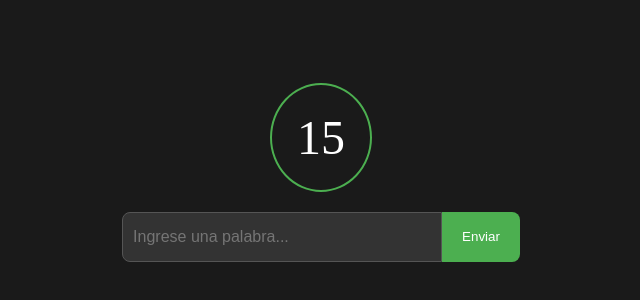
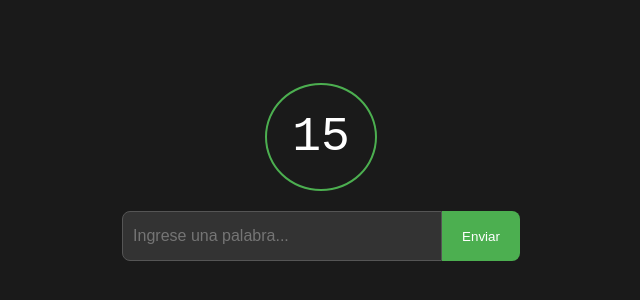
Before and after one commit to Markosuuu/unq-ui-marcos-diaz-trabajo-final, a React (Vite) app: page / in a window 1280 px wide. Shown: the part 228-528 px from the top of the page, without its empty margins (319-959 px from the left). Built offline with nearby package versions, Linux system fonts and the light colour scheme.

Commit message:
agrego estilos propios a cada página
* ya me dolían los ojos
* cambio leaderboard por score porque tiene más sentido

```diff
--- a/src/App.css
+++ b/src/App.css
@@ -7,70 +7,13 @@
 body {
   background-color: #1a1a1a;
   color: #fff;
+  font-family: "Courier New", Courier, monospace;
 }
 
-.main-container {
+main {
   display: flex;
   flex-direction: column;
   align-items: center;
   justify-content: center;
   min-height: 100vh;
 }
-
-/* Timer */
-
-.timer {
-  border: 2px solid #4caf50;
-  border-radius: 50%;
-  padding: 25px;
-  font-size: 48px;
-}
-
-/* Form ingresar palabra */
-
-.form-palabra {
-  display: flex;
-  align-items: center;
-  justify-content: center;
-  margin-top: 20px;
-  height: 50px;
-}
-
-.ingresar-palabra {
-  background-color: #333;
-  color: #fff;
-  font-size: 16px;
-  border: 1px solid #555;
-  border-radius: 8px 0 0 8px;
-  width: 320px;
-  height: 100%;
-  padding: 10px;
-}
-
-.btn-palabra {
-  background-color: #4caf50;
-  color: white;
-  border: none;
-  border-radius: 0 8px 8px 0;
-  padding: 10px 20px;
-  cursor: pointer;
-  height: 100%;
-}
-
-.btn-palabra:hover {
-  background-color: #45a049;
-}
-
-.btn-reiniciar {
-  background-color: #3672f4;
-  color: white;
-  border: none;
-  border-radius: 8px;
-  padding: 10px 20px;
-  cursor: pointer;
-  margin-top: 20px;
-}
-
-.btn-reiniciar:hover {
-  background-color: #2196f3;
-}
--- a/src/App.tsx
+++ b/src/App.tsx
@@ -1,3 +1,4 @@
+import "./App.css";
 import { Route, Routes } from "react-router";
 import Game from "./pages/Game";
 import ScoreView from "./pages/ScoreView";
@@ -9,7 +10,7 @@ const App = () => {
     <>
       <Routes>
         <Route path="/" element={<Game />} />
-        <Route path="/leaderboard" element={<ScoreView />} />
+        <Route path="/score" element={<ScoreView />} />
         <Route path="*" element={<Game />} />
       </Routes>
       <ToastContainer
--- a/src/pages/Game.tsx
+++ b/src/pages/Game.tsx
@@ -1,5 +1,5 @@
 import { useEffect, useState } from "react";
-import "../App.css";
+import style from "../styles/game.module.css";
 import { validarPalabra } from "../services/palabrasService";
 import type { LeaderBoardItem } from "../types/types";
 import { useNavigate } from "react-router";
@@ -29,7 +29,7 @@ const Game = () => {
     if (segundos === 0) {
       // eslint-disable-next-line react-hooks/set-state-in-effect
       setIsActivo(false);
-      navigate("/leaderboard");
+      navigate("/score");
     }
 
     const timer = setTimeout(() => {
@@ -65,24 +65,26 @@ const Game = () => {
   localStorage.setItem("puntaje", puntaje.toString());
 
   return (
-    <main className="main-container">
-      <div className="timer">{segundos !== 0 && <span>{segundos}</span>}</div>
+    <main>
+      <div className={style["timer"]}>
+        {segundos !== 0 && <span>{segundos}</span>}
+      </div>
       {segundos !== 0 && (
         <form
           onSubmit={(e) => {
             e.preventDefault();
             handlePalabra(palabra);
           }}
-          className="form-palabra"
+          className={style["form-palabra"]}
         >
           <input
             type="text"
             placeholder="Ingrese una palabra..."
-            className="ingresar-palabra"
+            className={style["ingresar-palabra"]}
             value={palabra}
             onChange={(e) => setPalabra(e.target.value)}
           />
-          <button type="submit" className="btn-palabra">
+          <button type="submit" className={style["btn-palabra"]}>
             Enviar
           </button>
         </form>
--- a/src/pages/ScoreView.tsx
+++ b/src/pages/ScoreView.tsx
@@ -2,6 +2,7 @@ import { useState } from "react";
 import { Link } from "react-router";
 import type { LeaderBoardItem } from "../types/types";
 import Leaderboard from "../components/Leaderboard";
+import style from "../styles/scoreView.module.css";
 
 const ScoreView = () => {
   const puntaje = Number(localStorage.getItem("puntaje") || 0);
@@ -25,10 +26,11 @@ const ScoreView = () => {
   };
 
   return (
-    <main className="main-container">
-      <div>
+    <main>
+      <article className={style["score-container"]}>
+        <section className={style["section-puntaje"]}>
           <h1>Tiempo finalizado</h1>
-        <span>Puntaje final: {puntaje}</span>
+          <span>Tu puntaje final fue: {puntaje}</span>
 
           <div hidden={leaderBoard[9].puntaje > puntaje}>
             <form
@@ -52,12 +54,14 @@ const ScoreView = () => {
             </form>
           </div>
 
-        <Link to={"/"} className="btn-reiniciar">
+          <Link to={"/"} className={style["btn-reiniciar"]}>
             Otra partida
           </Link>
-        <hr />
+        </section>
+        <aside className={style["leaderBoard"]}>
           <Leaderboard leaderBoard={leaderBoard} />
-      </div>
+        </aside>
+      </article>
     </main>
   );
 };
--- /dev/null
+++ b/src/styles/game.module.css
@@ -0,0 +1,43 @@
+/* Timer */
+
+.timer {
+  border: 2px solid #4caf50;
+  border-radius: 50%;
+  padding: 25px;
+  font-size: 48px;
+}
+
+/* Form ingresar palabra */
+
+.form-palabra {
+  display: flex;
+  align-items: center;
+  justify-content: center;
+  margin-top: 20px;
+  height: 50px;
+}
+
+.ingresar-palabra {
+  background-color: #333;
+  color: #fff;
+  font-size: 16px;
+  border: 1px solid #555;
+  border-radius: 8px 0 0 8px;
+  width: 320px;
+  height: 100%;
+  padding: 10px;
+}
+
+.btn-palabra {
+  background-color: #4caf50;
+  color: white;
+  border: none;
+  border-radius: 0 8px 8px 0;
+  padding: 10px 20px;
+  cursor: pointer;
+  height: 100%;
+}
+
+.btn-palabra:hover {
+  background-color: #45a049;
+}
--- /dev/null
+++ b/src/styles/scoreView.module.css
@@ -0,0 +1,38 @@
+.score-container {
+  display: grid;
+  grid-auto-flow: column;
+  gap: 16px;
+}
+
+.section-puntaje {
+  display: flex;
+  flex-direction: column;
+  gap: 12px;
+  padding: 20px 30px;
+  text-align: center;
+  border: 1px solid #2196f3;
+}
+
+.btn-reiniciar {
+  background-color: #3672f4;
+  color: white;
+  border: none;
+  border-radius: 8px;
+  padding: 10px 20px;
+  cursor: pointer;
+  margin-top: 20px;
+  text-decoration: none;
+}
+
+.btn-reiniciar:hover {
+  background-color: #2196f3;
+}
+
+.leaderBoard {
+  padding: 20px 30px;
+  border: 1px solid #2196f3;
+}
+
+.leaderBoard ul {
+  list-style: none;
+}
```
Lines whose indentation alone changed are shown as unchanged.
